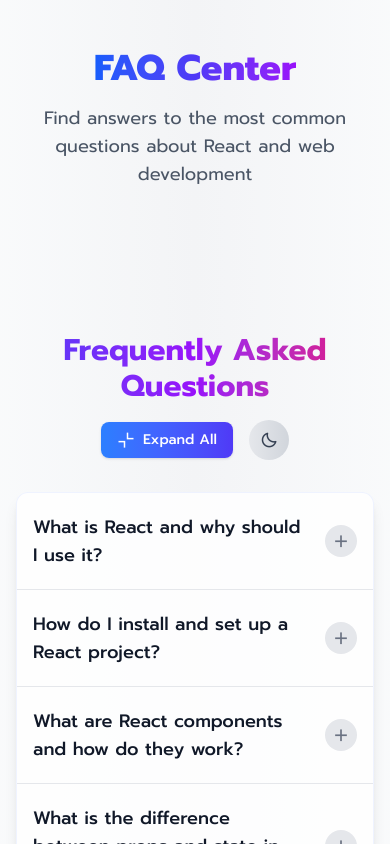
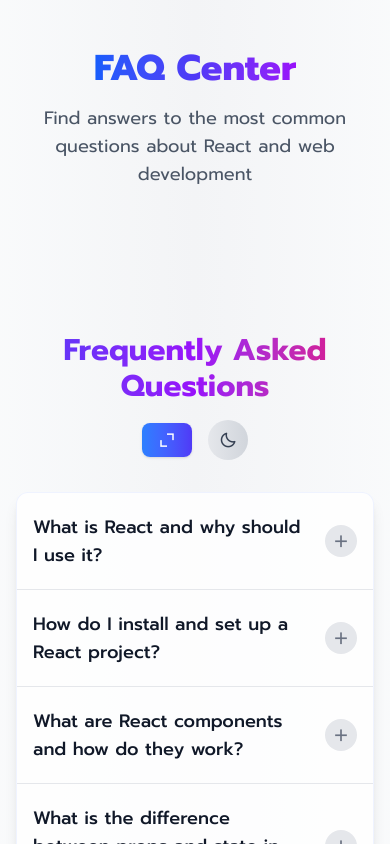
Before and after one commit to Rokib324/FAQ_Center, a React (Vite) app: page / in a window 390 px wide. Shown: the top 844 px of the page. Built offline with nearby package versions, Linux system fonts and the light colour scheme.

Commit message:
implement expand and collapse all button

```diff
--- a/src/components/FAQItem.jsx
+++ b/src/components/FAQItem.jsx
@@ -14,7 +14,7 @@
           <i className='bx bx-plus text-gray-500 hover:text-gray-600 dark:text-gray-400 dark:hover:text-white text-xl'></i>
         </div>
       </button>
-      <div className='overflow-hidden' id={`answer-${item.id}`} ref={answerRef} style={{maxHeight: openId ? answerRef.current?.scrollHeight : 0, opacity:openId ? 1 : 0}}>
+      <div className='overflow-hidden transition-all duration-300' id={`answer-${item.id}`} ref={answerRef} style={{maxHeight: openId ? answerRef.current?.scrollHeight : 0, opacity:openId ? 1 : 0}}>
 
         <div className='p-4 pt-0 pb-5 text-gray-600 dark:text-gray-300'>
           <div className='p-3 rounded-lg overflow-y-auto max-h-[300px]'>{item.answers}</div>
--- a/src/components/FAQList.jsx
+++ b/src/components/FAQList.jsx
@@ -32,9 +32,9 @@
             <h2 className='text-3xl font-bold bg-gradient-to-r from-indigo-600 via-purple-600 to-pink-600 text-transparent bg-clip-text text-center sm:text-left w-full sm:w-auto'>Frequently Asked Questions
             </h2>
             <div className='flex items-center space-x-4'>
-                <button className='flex items-center gap-2 px-4 py-2 text-sm font-medium text-white bg-gradient-to-r from-blue-500 to-indigo-600 hover:from-blue-600 hover:to-indigo-700 rounded-lg shadow-sm hover:shadow-md focus:outline-none focus-visible:ring-2 focus-visible:ring-indigo-500 transition-all duration-300 cursor-pointer'>
-                <i className='bx bx-collapse-alt text-lg'></i>
-                    <span>Expand All</span>
+                <button className='flex items-center gap-2 px-4 py-2 text-sm font-medium text-white bg-gradient-to-r from-blue-500 to-indigo-600 hover:from-blue-600 hover:to-indigo-700 rounded-lg shadow-sm hover:shadow-md focus:outline-none focus-visible:ring-2 focus-visible:ring-indigo-500 transition-all duration-300 cursor-pointer' onClick={toggleExpandAll}>
+                <i className={`bx bx-${isExpandAll ? 'collapse-alt' : 'expand-alt'} text-lg`}></i>
+                    <span className='hidden sm:block'>{isExpandAll ? 'Collapse All' : 'Expand All'}</span>
                 </button>
                 <button className='w-10 h-10 flex items-center justify-center rounded-full bg-gradient-to-r from-gray-200 to-gray-300 text-gray-700 hover:shadow-md focus:outline-none focus-visible:ring-2 focus-visible:ring-blue-500 transition-all duration-300 cursor-pointer dark:from-gray-700 dark:to-gray-800 dark:text-gray-200' onClick={toggleDarkMode}>
                   <i className={`bx bx-${darkMode ? 'sun' : 'moon'} text-lg`}></i>
--- a/src/index.css
+++ b/src/index.css
@@ -4,4 +4,13 @@
     font-family: 'Prompt', sans-serif;
 }
 
+html ::-webkit-scrollbar {
+    display: none;
+}
+
+html {
+    -ms-overflow-style: none;
+    scrollbar-width: none;
+}
+
 @custom-variant dark (&:where(.dark, .dark *));
```
